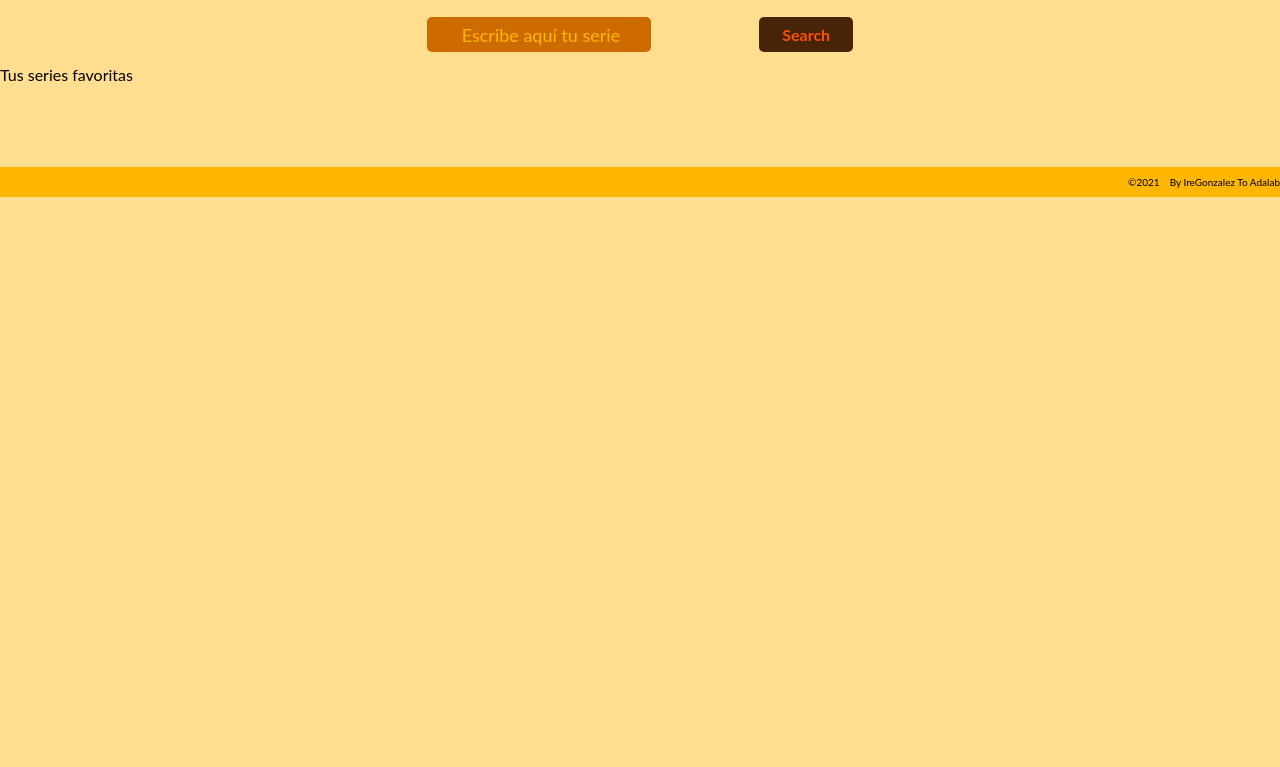
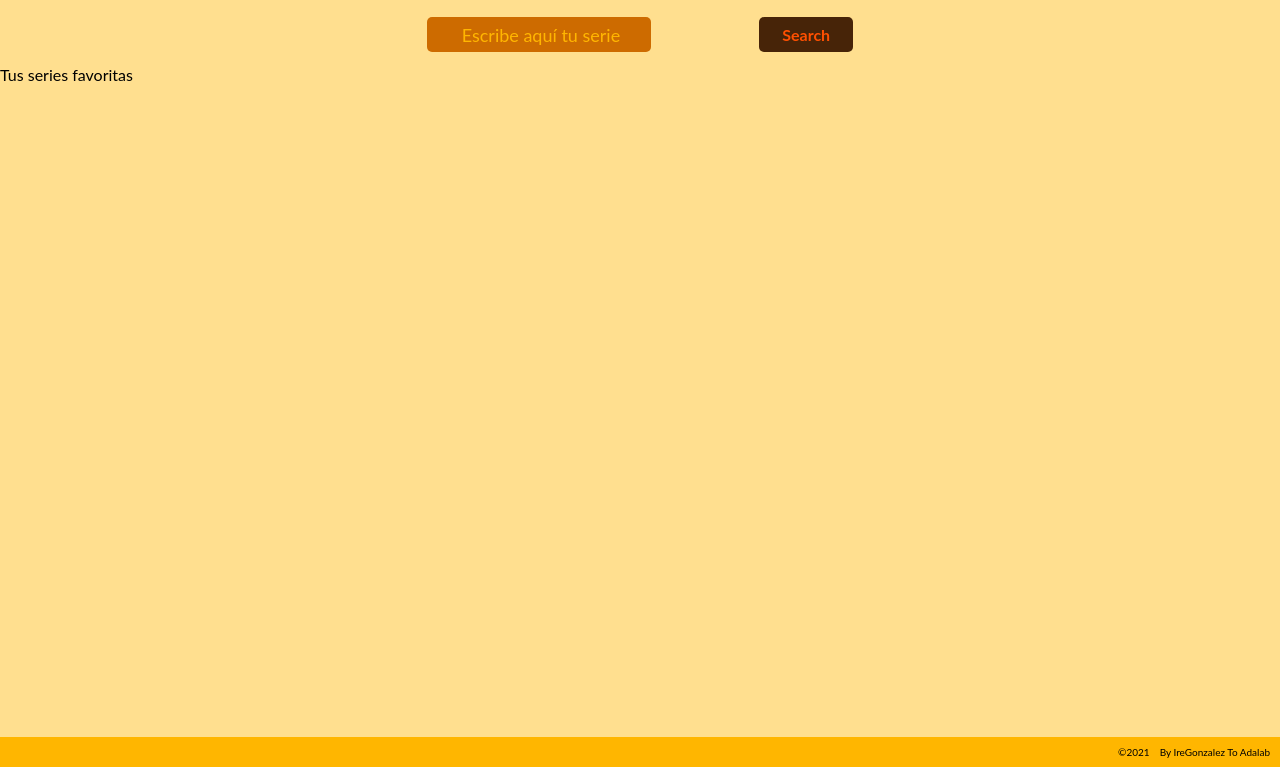
Before and after one commit to Adalab/modulo-2-evaluacion-final-IreGonzalez, a website: page docs/index.html in a window 1280 px wide. Shown: the part 33-800 px from the top of the page. Drawn offline with nearby package versions, Linux system fonts and the light colour scheme; files that its build step writes are made by us from their sources.

Commit message:
add fixed position to footer

```diff
--- a/src/scss/core/_variables.scss
+++ b/src/scss/core/_variables.scss
@@ -11,8 +11,8 @@
 
 //Mixins
 @mixin series__image{
-    height: 140px;
-    width: 100px;
+    height: 100%;
+    width: 100%;
     padding: 5px;
 }
 
--- a/src/scss/layout/_footer.scss
+++ b/src/scss/layout/_footer.scss
@@ -1,13 +1,16 @@
 
 .footer{
     grid-column: 1/5 ;
+    position: fixed;
+    bottom: 0px;
     background-color: $yellow;
     height: 30px;
+    width: 100%;
     &__copy{
         display: flex;
         column-gap: 10px;
         font-size: 10px;
-        margin-top: 10px;
+        margin: 10px 10px;
         justify-content: right;
     }
 }
```
